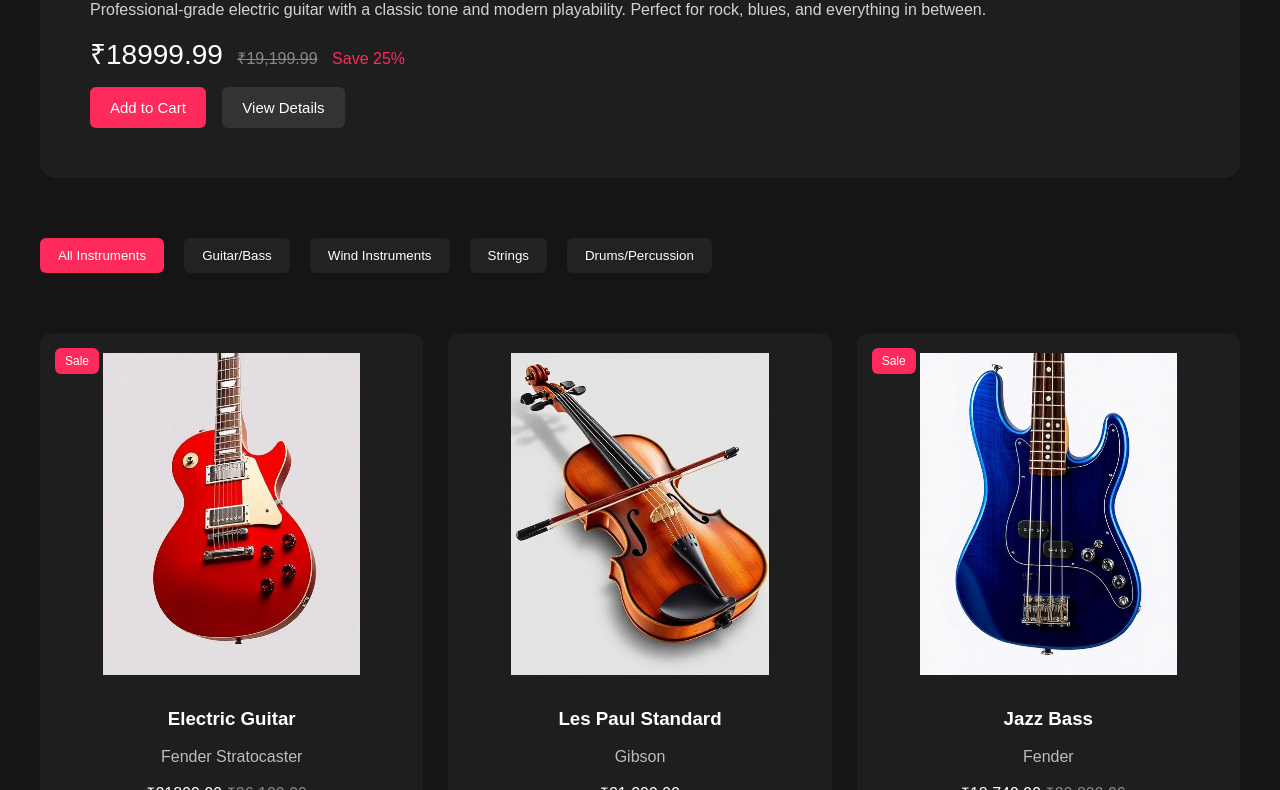
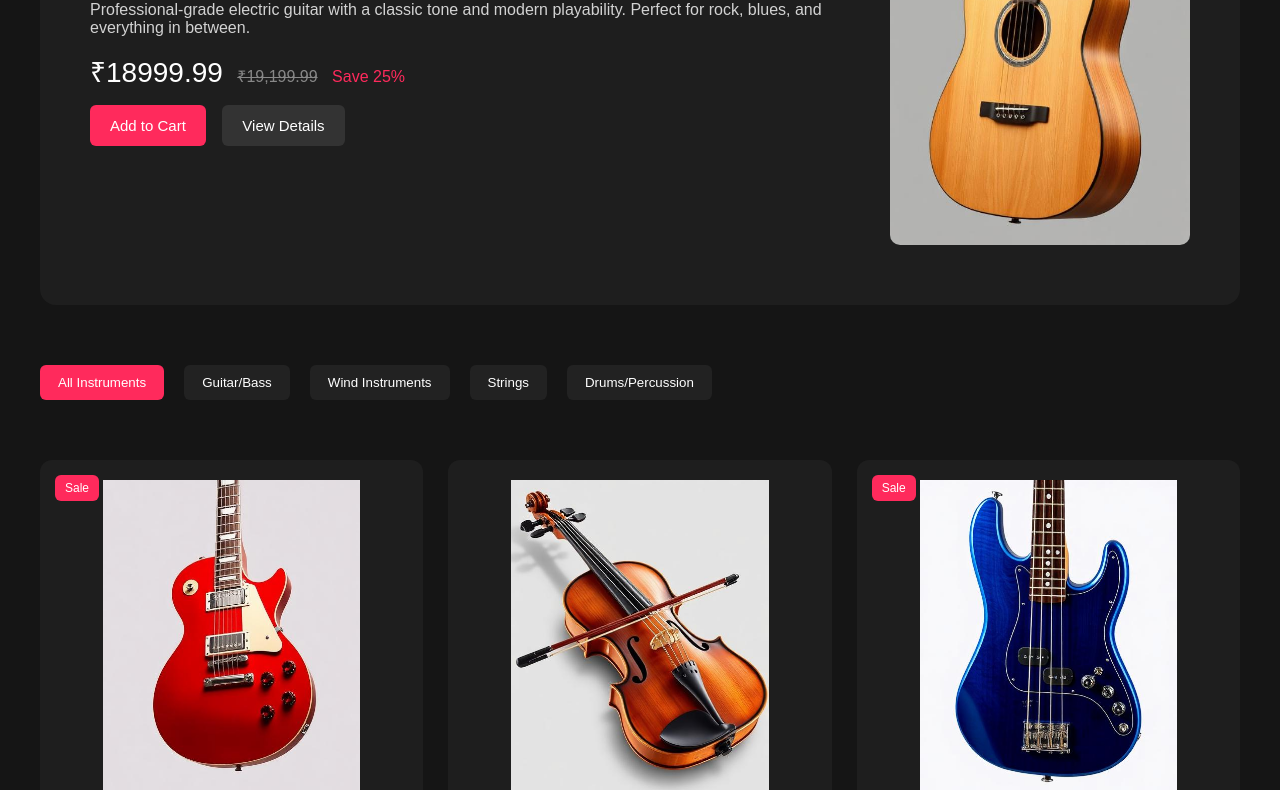
Before and after one commit to harishin711-design/MISIC-STACKLY, a plain HTML site: page index.html in a window 1280 px wide. Shown: the part 277-1067 px from the top of the page. Drawn offline with Linux system fonts and the light colour scheme; files whose address does not match are found by name.

Commit message:
Update index.html

```diff
--- a/index.html
+++ b/index.html
@@ -58,7 +58,7 @@
             </div>
         </div>
         <div class="image-box">
-            <img src="src/guitar-acoustic.png" alt="Featured Guitar">
+            <img src="guitar-acoustic.png" alt="Featured Guitar">
         </div>
     </section>
 
```
